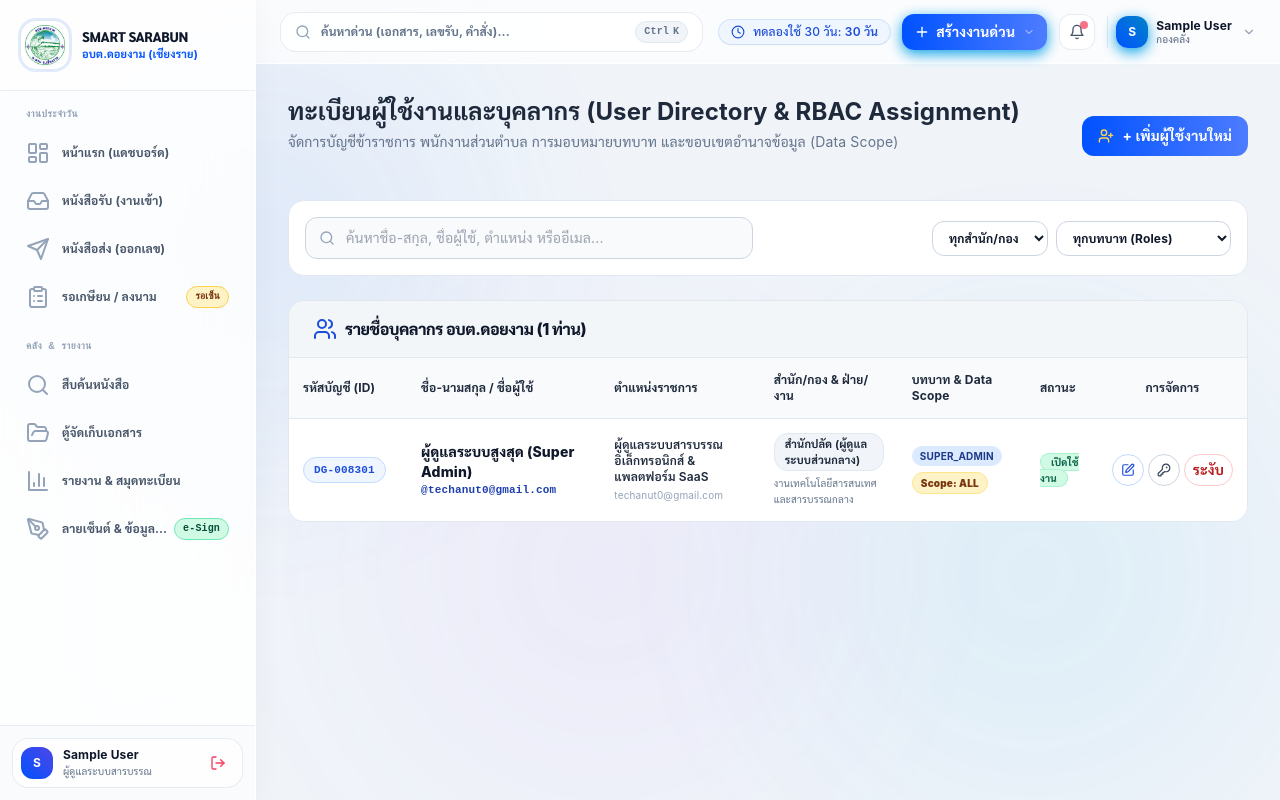
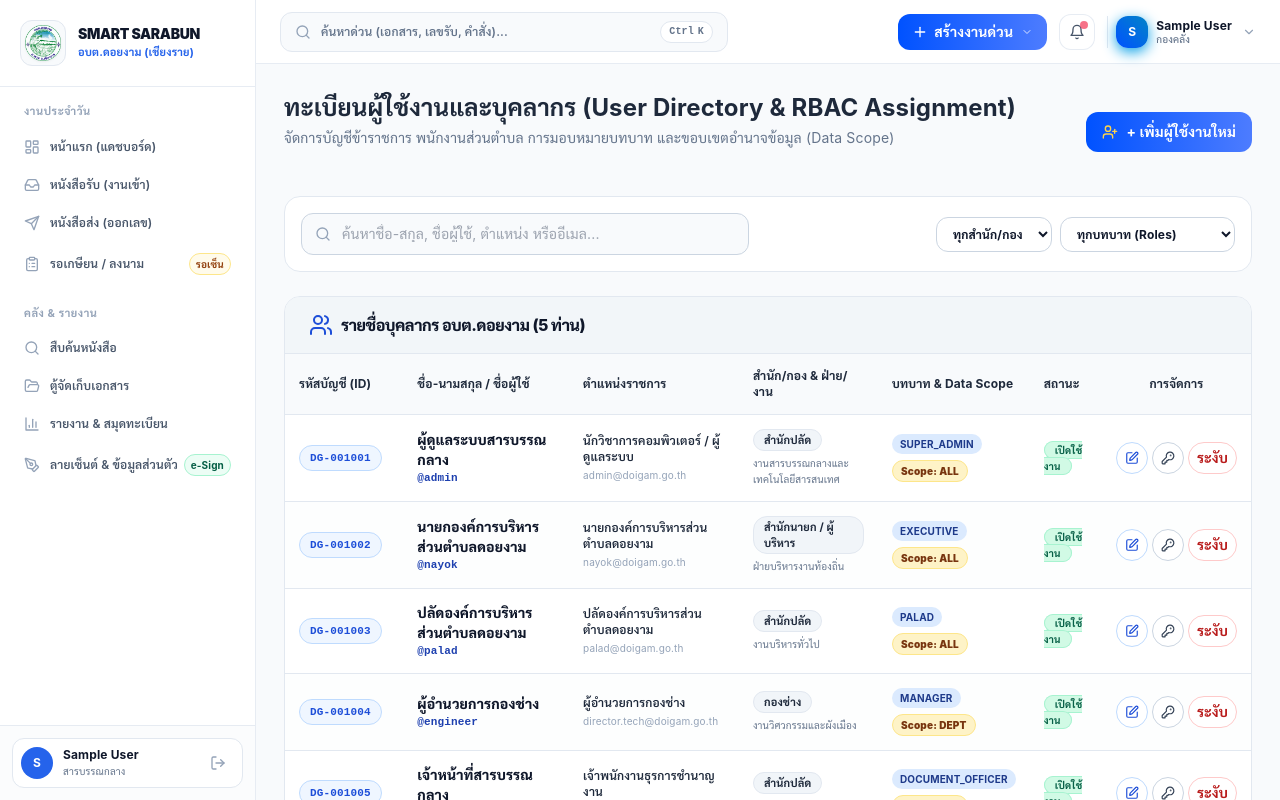
Before and after one commit to techanuttatip/esarabunDoingam, a Next.js app: page /users in a window 1280 px wide. Built offline with nearby package versions, Linux system fonts and the light colour scheme; sample sign-in values are in the browser's storage.

Commit message:
feat(ui): complete system UX/UI overhaul - clean GovTech layout, official Doi Ngam accounts, refined sidebar/topbar

```diff
--- a/src/app/(auth)/login/login-client-form.tsx
+++ b/src/app/(auth)/login/login-client-form.tsx
@@ -51,26 +51,114 @@ export interface OfficialUserAccount {
 
 export const officialAccounts: OfficialUserAccount[] = [
   {
-    id: "techanut",
-    accountId: "DG-008301",
-    thaiName: "ผู้ดูแลระบบสูงสุด (Super Admin)",
-    aliases: ["techanut0@gmail.com", "techanut", "superadmin", "admin", "00830125"],
-    username: "techanut0@gmail.com",
-    defaultPassword: "00830125",
+    id: "admin",
+    accountId: "DG-001001",
+    thaiName: "ผู้ดูแลระบบสารบรรณกลาง (Admin)",
+    aliases: ["admin", "administrator", "superadmin", "admin@doigam.go.th"],
+    username: "admin",
+    defaultPassword: "Doigam@2569",
     user: {
-      id: "usr-superadmin",
-      accountId: "DG-008301",
-      name: "ผู้ดูแลระบบสูงสุด (Super Admin)",
+      id: "usr-admin",
+      accountId: "DG-001001",
+      name: "ผู้ดูแลระบบสารบรรณกลาง",
       firstName: "ผู้ดูแลระบบ",
-      lastName: "สูงสุด",
-      email: "techanut0@gmail.com",
-      position: "ผู้ดูแลระบบสารบรรณอิเล็กทรอนิกส์ & แพลตฟอร์ม SaaS",
-      department: "ผู้ดูแลระบบส่วนกลาง (SaaS Owner)",
+      lastName: "สารบรรณกลาง",
+      email: "admin@doigam.go.th",
+      position: "นักวิชาการคอมพิวเตอร์ / ผู้ดูแลระบบ",
+      department: "สำนักปลัด (งานสารบรรณกลาง)",
       roles: ["SUPER_ADMIN", "ADMIN", "PLATFORM_ADMIN", "EXECUTIVE", "PALAD", "MANAGER", "DOCUMENT_OFFICER", "OFFICER"],
     },
-    badge: "Super Admin",
+    badge: "Admin",
+    color: "text-blue-700 bg-blue-50 border-blue-300",
+    icon: ShieldCheck,
+  },
+  {
+    id: "executive",
+    accountId: "DG-001002",
+    thaiName: "นายก อบต.ดอยงาม (ผู้บริหาร)",
+    aliases: ["nayok", "executive", "nayok@doigam.go.th"],
+    username: "nayok",
+    defaultPassword: "Doigam@2569",
+    user: {
+      id: "usr-nayok",
+      accountId: "DG-001002",
+      name: "นายกองค์การบริหารส่วนตำบลดอยงาม",
+      firstName: "นายก อบต.",
+      lastName: "ดอยงาม",
+      email: "nayok@doigam.go.th",
+      position: "นายกองค์การบริหารส่วนตำบลดอยงาม",
+      department: "สำนักนายก / ผู้บริหาร",
+      roles: ["EXECUTIVE"],
+    },
+    badge: "นายก อบต.",
     color: "text-amber-700 bg-amber-50 border-amber-300",
-    icon: ShieldAlert,
+    icon: UserCheck,
+  },
+  {
+    id: "palad",
+    accountId: "DG-001003",
+    thaiName: "ปลัด อบต.ดอยงาม",
+    aliases: ["palad", "palad@doigam.go.th"],
+    username: "palad",
+    defaultPassword: "Doigam@2569",
+    user: {
+      id: "usr-palad",
+      accountId: "DG-001003",
+      name: "ปลัดองค์การบริหารส่วนตำบลดอยงาม",
+      firstName: "ปลัด อบต.",
+      lastName: "ดอยงาม",
+      email: "palad@doigam.go.th",
+      position: "ปลัดองค์การบริหารส่วนตำบลดอยงาม",
+      department: "สำนักปลัด",
+      roles: ["PALAD", "MANAGER", "EXECUTIVE"],
+    },
+    badge: "ปลัด อบต.",
+    color: "text-indigo-700 bg-indigo-50 border-indigo-300",
+    icon: Briefcase,
+  },
+  {
+    id: "director-engineer",
+    accountId: "DG-001004",
+    thaiName: "ผู้อำนวยการกองช่าง",
+    aliases: ["engineer", "director.tech@doigam.go.th"],
+    username: "engineer",
+    defaultPassword: "Doigam@2569",
+    user: {
+      id: "usr-engineer",
+      accountId: "DG-001004",
+      name: "ผู้อำนวยการกองช่าง",
+      firstName: "ผอ.",
+      lastName: "กองช่าง",
+      email: "director.tech@doigam.go.th",
+      position: "ผู้อำนวยการกองช่าง",
+      department: "กองช่าง",
+      roles: ["MANAGER", "OFFICER"],
+    },
+    badge: "ผอ.กองช่าง",
+    color: "text-cyan-700 bg-cyan-50 border-cyan-300",
+    icon: Building,
+  },
+  {
+    id: "sarabun",
+    accountId: "DG-001005",
+    thaiName: "เจ้าหน้าที่สารบรรณกลาง",
+    aliases: ["sarabun", "sarabun@doigam.go.th"],
+    username: "sarabun",
+    defaultPassword: "Doigam@2569",
+    user: {
+      id: "usr-sarabun",
+      accountId: "DG-001005",
+      name: "เจ้าหน้าที่สารบรรณกลาง",
+      firstName: "เจ้าหน้าที่",
+      lastName: "สารบรรณกลาง",
+      email: "sarabun@doigam.go.th",
+      position: "เจ้าพนักงานธุรการชำนาญงาน",
+      department: "สำนักปลัด",
+      roles: ["DOCUMENT_OFFICER", "OFFICER"],
+    },
+    badge: "สารบรรณกลาง",
+    color: "text-emerald-700 bg-emerald-50 border-emerald-300",
+    icon: FileText,
   },
 ];
 
--- a/src/app/(dashboard)/layout.tsx
+++ b/src/app/(dashboard)/layout.tsx
@@ -1,7 +1,6 @@
 import { AppSidebar } from "@/components/shared/sidebar/app-sidebar";
 import { AppTopbar } from "@/components/shared/topbar/app-topbar";
 import { ScreenLockModal } from "@/components/shared/security/screen-lock-modal";
-import { SaaSLockScreen } from "@/components/shared/saas/saas-lock-screen";
 
 export default function DashboardLayout({
   children,
@@ -9,23 +8,17 @@ export default function DashboardLayout({
   children: React.ReactNode;
 }) {
   return (
-    <div className="flex h-screen overflow-hidden bg-[#f0f4f9] text-slate-900 relative">
-      {/* Background Pastel Ambient Glowing Orbs for Light Glass Refraction */}
-      <div className="glow-orb-light-blue top-[-10%] left-[-5%] w-[650px] h-[650px] opacity-70" />
-      <div className="glow-orb-light-cyan top-[25%] right-[-10%] w-[750px] h-[750px] opacity-65" />
-      <div className="glow-orb-light-purple bottom-[-15%] left-[20%] w-[700px] h-[700px] opacity-60" />
-
+    <div className="flex h-screen overflow-hidden bg-[#f8fafc] text-slate-900 relative font-sans antialiased">
       <AppSidebar />
       <div className="flex flex-col flex-1 overflow-hidden relative">
         <AppTopbar />
-        <main className="flex-1 overflow-y-auto p-4 md:p-6 lg:p-8">
+        <main className="flex-1 overflow-y-auto p-4 md:p-6 lg:p-7">
           <div className="mx-auto max-w-7xl">
             {children}
           </div>
         </main>
       </div>
       <ScreenLockModal />
-      <SaaSLockScreen />
     </div>
   );
 }
--- a/src/app/(dashboard)/users/page.tsx
+++ b/src/app/(dashboard)/users/page.tsx
@@ -57,17 +57,77 @@ interface CivilServantUser {
 
 const initialUsers: CivilServantUser[] = [
   {
-    id: "usr-superadmin",
-    accountId: "DG-008301",
-    username: "techanut0@gmail.com",
-    fullName: "ผู้ดูแลระบบสูงสุด (Super Admin)",
-    position: "ผู้ดูแลระบบสารบรรณอิเล็กทรอนิกส์ & แพลตฟอร์ม SaaS",
-    department: "สำนักปลัด (ผู้ดูแลระบบส่วนกลาง)",
-    section: "งานเทคโนโลยีสารสนเทศและสารบรรณกลาง",
+    id: "usr-admin",
+    accountId: "DG-001001",
+    username: "admin",
+    fullName: "ผู้ดูแลระบบสารบรรณกลาง",
+    position: "นักวิชาการคอมพิวเตอร์ / ผู้ดูแลระบบ",
+    department: "สำนักปลัด",
+    section: "งานสารบรรณกลางและเทคโนโลยีสารสนเทศ",
     role: "SUPER_ADMIN",
     scope: "ALL",
-    email: "techanut0@gmail.com",
-    phone: "053-XXXXXX",
+    email: "admin@doigam.go.th",
+    phone: "053-958100",
+    status: "active",
+    lastLogin: "ออนไลน์ขณะนี้",
+  },
+  {
+    id: "usr-nayok",
+    accountId: "DG-001002",
+    username: "nayok",
+    fullName: "นายกองค์การบริหารส่วนตำบลดอยงาม",
+    position: "นายกองค์การบริหารส่วนตำบลดอยงาม",
+    department: "สำนักนายก / ผู้บริหาร",
+    section: "ฝ่ายบริหารงานท้องถิ่น",
+    role: "EXECUTIVE",
+    scope: "ALL",
+    email: "nayok@doigam.go.th",
+    phone: "053-958101",
+    status: "active",
+    lastLogin: "วันนี้ 09:15 น.",
+  },
+  {
+    id: "usr-palad",
+    accountId: "DG-001003",
+    username: "palad",
+    fullName: "ปลัดองค์การบริหารส่วนตำบลดอยงาม",
+    position: "ปลัดองค์การบริหารส่วนตำบลดอยงาม",
+    department: "สำนักปลัด",
+    section: "งานบริหารทั่วไป",
+    role: "PALAD",
+    scope: "ALL",
+    email: "palad@doigam.go.th",
+    phone: "053-958102",
+    status: "active",
+    lastLogin: "วันนี้ 08:45 น.",
+  },
+  {
+    id: "usr-engineer",
+    accountId: "DG-001004",
+    username: "engineer",
+    fullName: "ผู้อำนวยการกองช่าง",
+    position: "ผู้อำนวยการกองช่าง",
+    department: "กองช่าง",
+    section: "งานวิศวกรรมและผังเมือง",
+    role: "MANAGER",
+    scope: "DEPT",
+    email: "director.tech@doigam.go.th",
+    phone: "053-958103",
+    status: "active",
+    lastLogin: "เมื่อวานนี้ 16:30 น.",
+  },
+  {
+    id: "usr-sarabun",
+    accountId: "DG-001005",
+    username: "sarabun",
+    fullName: "เจ้าหน้าที่สารบรรณกลาง",
+    position: "เจ้าพนักงานธุรการชำนาญงาน",
+    department: "สำนักปลัด",
+    section: "งานสารบรรณกลาง",
+    role: "DOCUMENT_OFFICER",
+    scope: "ALL",
+    email: "sarabun@doigam.go.th",
+    phone: "053-958100 ต่อ 12",
     status: "active",
     lastLogin: "ออนไลน์ขณะนี้",
   },
--- a/src/app/(platform-admin)/platform-admin/page.tsx
+++ b/src/app/(platform-admin)/platform-admin/page.tsx
@@ -154,11 +154,11 @@ export default function PlatformAdminDashboardPage() {
 
   const handleDevUnlock = (e: React.FormEvent) => {
     e.preventDefault();
-    if (masterKeyInput === "00830125" || masterKeyInput === "techanut0@gmail.com") {
+    if (masterKeyInput === "Doigam@2569" || masterKeyInput === "admin@doigam.go.th") {
       setIsDevAuthenticated(true);
       setAuthError("");
     } else {
-      setAuthError("รหัส Master Key ไม่ถูกต้อง — หน้านี้สงวนเฉพาะทีมวิศวกรผู้พัฒนาระบบเท่านั้น กรุณาติดต่อเจ้าหน้าที่");
+      setAuthError("รหัส Master Key ไม่ถูกต้อง — หน้านี้สงวนเฉพาะทีมผู้ดูแลระบบเท่านั้น กรุณากรอกรหัสผ่านของระบบ");
     }
   };
 
@@ -374,7 +374,7 @@ export default function PlatformAdminDashboardPage() {
 
                 <div className="mt-6 pt-4 border-t border-white/10 flex items-center justify-between text-xs text-slate-400">
                   <span>ผู้ดูแลระบบ:</span>
-                  <span className="font-mono text-blue-400">techanut0@gmail.com</span>
+                  <span className="font-mono text-blue-400">admin@doigam.go.th</span>
                 </div>
               </Card>
 
@@ -712,7 +712,7 @@ export default function PlatformAdminDashboardPage() {
                 <div className="flex items-center justify-between pt-3 border-t border-slate-100">
                   <div className="text-xs text-slate-500">
                     <span>ผู้ประสานงาน/อีเมล: </span>
-                    <strong className="text-blue-700 font-mono">{saasConfig.contactEmail || "techanut0@gmail.com"}</strong>
+                    <strong className="text-blue-700 font-mono">{saasConfig.contactEmail || "admin@doigam.go.th"}</strong>
                   </div>
                   <Button
                     size="sm"
--- a/src/components/shared/saas/saas-lock-screen.tsx
+++ b/src/components/shared/saas/saas-lock-screen.tsx
@@ -78,13 +78,13 @@ export function SaaSLockScreen() {
           {/* Contact Developer Box */}
           <div className="grid grid-cols-1 sm:grid-cols-2 gap-3 text-xs">
             <a
-              href={`mailto:${config.contactEmail || "techanut0@gmail.com"}?subject=แจ้งต่ออายุสัญญาการใช้งานระบบสารบรรณ - ${config.name}`}
+              href={`mailto:${config.contactEmail || "admin@doigam.go.th"}?subject=แจ้งต่ออายุสัญญาการใช้งานระบบสารบรรณ - ${config.name}`}
               className="flex items-center gap-3 p-3.5 rounded-xl bg-slate-800/70 border border-slate-700 hover:border-blue-500 hover:bg-slate-800 transition-colors"
             >
               <Mail className="w-5 h-5 text-blue-400 shrink-0" />
               <div>
                 <p className="text-slate-400 text-[10px]">ส่งอีเมลติดต่อเจ้าหน้าที่</p>
-                <p className="font-medium text-slate-200 truncate">{config.contactEmail || "techanut0@gmail.com"}</p>
+                <p className="font-medium text-slate-200 truncate">{config.contactEmail || "admin@doigam.go.th"}</p>
               </div>
             </a>
 
--- a/src/components/shared/sidebar/app-sidebar.tsx
+++ b/src/components/shared/sidebar/app-sidebar.tsx
@@ -57,10 +57,10 @@ export function AppSidebar() {
 
     return (
       <div className="space-y-1">
-        <div className="px-3.5 py-1 text-[10px] font-mono font-black text-slate-400 uppercase tracking-wider">
+        <div className="px-3 py-1 text-[11px] font-bold text-slate-400 uppercase tracking-wider">
           {title}
         </div>
-        <div className="space-y-1">
+        <div className="space-y-0.5">
           {filtered.map((item) => {
             const Icon = item.icon;
             const isActive =
@@ -71,16 +71,16 @@ export function AppSidebar() {
                 key={item.href}
                 href={item.href}
                 onClick={() => setIsMobileOpen(false)}
-                className={`group flex items-center justify-between px-3.5 py-2.5 rounded-2xl text-xs font-bold transition-all ${
+                className={`group flex items-center justify-between px-3 py-2.5 rounded-xl text-xs font-semibold transition-all ${
                   isActive
-                    ? "bg-gradient-to-r from-[#0052FF] via-[#0284c7] to-[#2563eb] text-white shadow-md shadow-blue-500/25 font-black scale-[1.01]"
-                    : "text-slate-600 hover:text-slate-950 hover:bg-white/80 hover:shadow-2xs"
+                    ? "bg-slate-900 text-white shadow-xs font-bold"
+                    : "text-slate-600 hover:text-slate-900 hover:bg-slate-100/80"
                 }`}
               >
-                <div className="flex items-center gap-3 min-w-0">
+                <div className="flex items-center gap-2.5 min-w-0">
                   <Icon
-                    className={`w-4.5 h-4.5 shrink-0 transition-colors ${
-                      isActive ? "text-white" : "text-slate-400 group-hover:text-[#0052FF]"
+                    className={`w-4 h-4 shrink-0 transition-colors ${
+                      isActive ? "text-blue-400" : "text-slate-400 group-hover:text-slate-700"
                     }`}
                   />
                   <span className="truncate">{item.title}</span>
@@ -88,14 +88,14 @@ export function AppSidebar() {
 
                 {item.badge && (
                   <span
-                    className={`px-2 py-0.5 rounded-full text-[10px] font-mono font-bold shrink-0 shadow-2xs ${
+                    className={`px-1.5 py-0.5 rounded-md text-[10px] font-bold shrink-0 ${
                       isActive
-                        ? "bg-white/25 text-white"
+                        ? "bg-white/20 text-white"
                         : item.badgeVariant === "amber"
-                        ? "bg-amber-100 text-amber-900 border border-amber-300"
+                        ? "bg-amber-50 text-amber-800 border border-amber-200"
                         : item.badgeVariant === "emerald"
-                        ? "bg-emerald-100 text-emerald-900 border border-emerald-300"
-                        : "bg-blue-100 text-blue-900 border border-blue-300"
+                        ? "bg-emerald-50 text-emerald-800 border border-emerald-200"
+                        : "bg-blue-50 text-blue-800 border border-blue-200"
                     }`}
                   >
                     {item.badge}
@@ -132,28 +132,28 @@ export function AppSidebar() {
 
       {/* Sidebar Container */}
       <aside
-        className={`fixed lg:static inset-y-0 left-0 z-40 w-64 bg-white/85 backdrop-blur-3xl border-r border-white/90 shadow-[4px_0_24px_rgba(0,0,0,0.03)] flex flex-col justify-between transition-transform duration-300 ${
+        className={`fixed lg:static inset-y-0 left-0 z-40 w-64 bg-white border-r border-slate-200/80 shadow-xs flex flex-col justify-between transition-transform duration-300 ${
           isMobileOpen ? "translate-x-0" : "-translate-x-full lg:translate-x-0"
         }`}
       >
         {/* Top Branding */}
         <div>
-          <div className="p-4 sm:p-5 border-b border-slate-200/70 flex items-center gap-3 bg-white/40">
-            <div className="p-1 rounded-2xl bg-white border border-slate-200 shadow-xs ring-2 ring-blue-500/15 shrink-0">
-              <DoiNgamLogoEmblem className="w-10 h-10" size={40} />
+          <div className="p-4 sm:p-5 border-b border-slate-200/80 flex items-center gap-3">
+            <div className="p-1 rounded-xl bg-slate-50 border border-slate-200 shadow-2xs shrink-0">
+              <DoiNgamLogoEmblem className="w-9 h-9" size={36} />
             </div>
             <div className="min-w-0">
-              <span className="font-display font-black text-sm text-slate-900 tracking-tight block truncate">
+              <span className="font-sans font-black text-sm text-slate-900 tracking-tight block truncate">
                 SMART SARABUN
               </span>
-              <p className="text-[11px] text-[#0052FF] font-bold truncate">
+              <p className="text-[11px] text-blue-600 font-bold truncate">
                 อบต.ดอยงาม (เชียงราย)
               </p>
             </div>
           </div>
 
           {/* Navigation Items (3 Groups) */}
-          <div className="p-3 space-y-4 overflow-y-auto max-h-[calc(100vh-170px)] select-none">
+          <div className="p-3 space-y-4 overflow-y-auto max-h-[calc(100vh-160px)] select-none">
             {renderNavSection("งานประจำวัน", navigationConfig.core)}
             {renderNavSection("คลัง & รายงาน", navigationConfig.archive)}
             {renderNavSection("จัดการระบบ", navigationConfig.admin)}
@@ -161,22 +161,22 @@ export function AppSidebar() {
         </div>
 
         {/* User Profile Footer */}
-        <div className="p-3 border-t border-slate-200/70 bg-slate-50/70 backdrop-blur-md">
-          <div className="flex items-center justify-between gap-2 p-2 rounded-2xl bg-white/90 border border-slate-200/80 shadow-2xs">
+        <div className="p-3 border-t border-slate-200/80 bg-slate-50/50">
+          <div className="flex items-center justify-between gap-2 p-2 rounded-xl bg-white border border-slate-200 shadow-2xs">
             <a
               href="/profile"
               title="จัดการข้อมูลส่วนตัวและลายเซ็นดิจิทัล"
               className="flex items-center gap-2.5 min-w-0 flex-1 hover:opacity-80 transition-opacity"
             >
-              <div className="w-8 h-8 rounded-xl bg-gradient-to-tr from-[#0052FF] to-indigo-600 text-white flex items-center justify-center font-bold text-xs shadow-2xs shrink-0">
+              <div className="w-8 h-8 rounded-lg bg-blue-600 text-white flex items-center justify-center font-bold text-xs shrink-0">
                 {session?.user?.name ? session.user.name.charAt(0) : "ผ"}
               </div>
               <div className="min-w-0">
                 <p className="text-xs font-bold text-slate-900 truncate">
-                  {session?.user?.name || "ผู้ดูแลระบบสูงสุด"}
+                  {session?.user?.name || "ผู้ดูแลระบบ"}
                 </p>
                 <p className="text-[10px] text-slate-500 truncate">
-                  {session?.user?.position || "ผู้ดูแลระบบสารบรรณ"}
+                  {session?.user?.position || "สารบรรณกลาง"}
                 </p>
               </div>
             </a>
@@ -185,7 +185,7 @@ export function AppSidebar() {
               type="button"
               onClick={handleLogout}
               title="ออกจากระบบ (Logout)"
-              className="w-8 h-8 rounded-xl text-rose-500 hover:text-rose-700 hover:bg-rose-50 flex items-center justify-center transition-colors shrink-0 cursor-pointer"
+              className="w-8 h-8 rounded-lg text-slate-400 hover:text-rose-600 hover:bg-rose-50 flex items-center justify-center transition-colors shrink-0 cursor-pointer"
             >
               <LogOut className="w-4 h-4" />
             </button>
--- a/src/components/shared/topbar/app-topbar.tsx
+++ b/src/components/shared/topbar/app-topbar.tsx
@@ -23,7 +23,6 @@ import {
 import { Button } from "@/components/ui/button";
 import { useSession, signOut } from "@/components/providers/session-provider";
 import { CommandPalette } from "@/components/shared/command-palette";
-import { TrialCountdownBadge } from "@/components/shared/saas/trial-countdown-badge";
 
 export function AppTopbar() {
   const { data: session } = useSession();
@@ -65,20 +64,20 @@ export function AppTopbar() {
 
   return (
     <>
-      <header className="h-16 px-4 sm:px-6 bg-white/70 backdrop-blur-2xl border-b border-white/80 flex items-center justify-between gap-4 z-20 shrink-0 shadow-xs">
+      <header className="h-16 px-4 sm:px-6 bg-white border-b border-slate-200/80 flex items-center justify-between gap-4 z-20 shrink-0 shadow-xs">
         {/* Left: Global Spotlight Search Trigger (Ctrl + K) */}
         <div className="flex-1 max-w-md">
           <button
             onClick={() => setIsCommandOpen(true)}
-            className="w-full h-10 px-3.5 rounded-2xl bg-white/80 hover:bg-white border border-slate-200/80 hover:border-blue-300 text-slate-400 hover:text-slate-700 flex items-center justify-between text-xs transition-all shadow-2xs cursor-pointer group"
+            className="w-full h-10 px-3.5 rounded-xl bg-slate-50 hover:bg-slate-100/80 border border-slate-200 text-slate-400 hover:text-slate-700 flex items-center justify-between text-xs transition-all cursor-pointer group"
           >
             <div className="flex items-center gap-2.5">
-              <Search className="w-4 h-4 text-slate-400 group-hover:text-[#0052FF] transition-colors" />
-              <span className="font-bold text-slate-500 group-hover:text-slate-800">
+              <Search className="w-4 h-4 text-slate-400 group-hover:text-blue-600 transition-colors" />
+              <span className="font-semibold text-slate-500 group-hover:text-slate-800">
                 ค้นหาด่วน (เอกสาร, เลขรับ, คำสั่ง)...
               </span>
             </div>
-            <div className="hidden sm:flex items-center gap-1 font-mono text-[10px] bg-slate-100 px-2 py-0.5 rounded-md text-slate-500 font-bold border border-slate-200">
+            <div className="hidden sm:flex items-center gap-1 font-mono text-[10px] bg-white px-2 py-0.5 rounded-md text-slate-500 font-bold border border-slate-200 shadow-2xs">
               <span>Ctrl</span>
               <span>K</span>
             </div>
@@ -87,16 +86,12 @@ export function AppTopbar() {
 
         {/* Right: Quick Actions & Notifications & Profile */}
         <div className="flex items-center gap-2 sm:gap-3">
-          {/* SaaS 30-Day Trial Countdown Badge */}
-          <TrialCountdownBadge />
-
           {/* Quick Create Dropdown */}
           <div className="relative">
             <Button
               size="sm"
-              variant="signature"
               onClick={() => setIsQuickCreateOpen(!isQuickCreateOpen)}
-              className="h-9 px-3 text-xs rounded-xl gap-1.5 shadow-accent hover:shadow-accent-lg cursor-pointer font-bold"
+              className="h-9 px-3.5 text-xs rounded-xl bg-blue-600 hover:bg-blue-700 text-white font-bold gap-1.5 shadow-xs cursor-pointer"
             >
               <Plus className="w-4 h-4" />
               <span className="hidden sm:inline">สร้างงานด่วน</span>
```
Also changed, not shown: src/app/(dashboard)/profile/page.tsx (+4 -4 lines).
